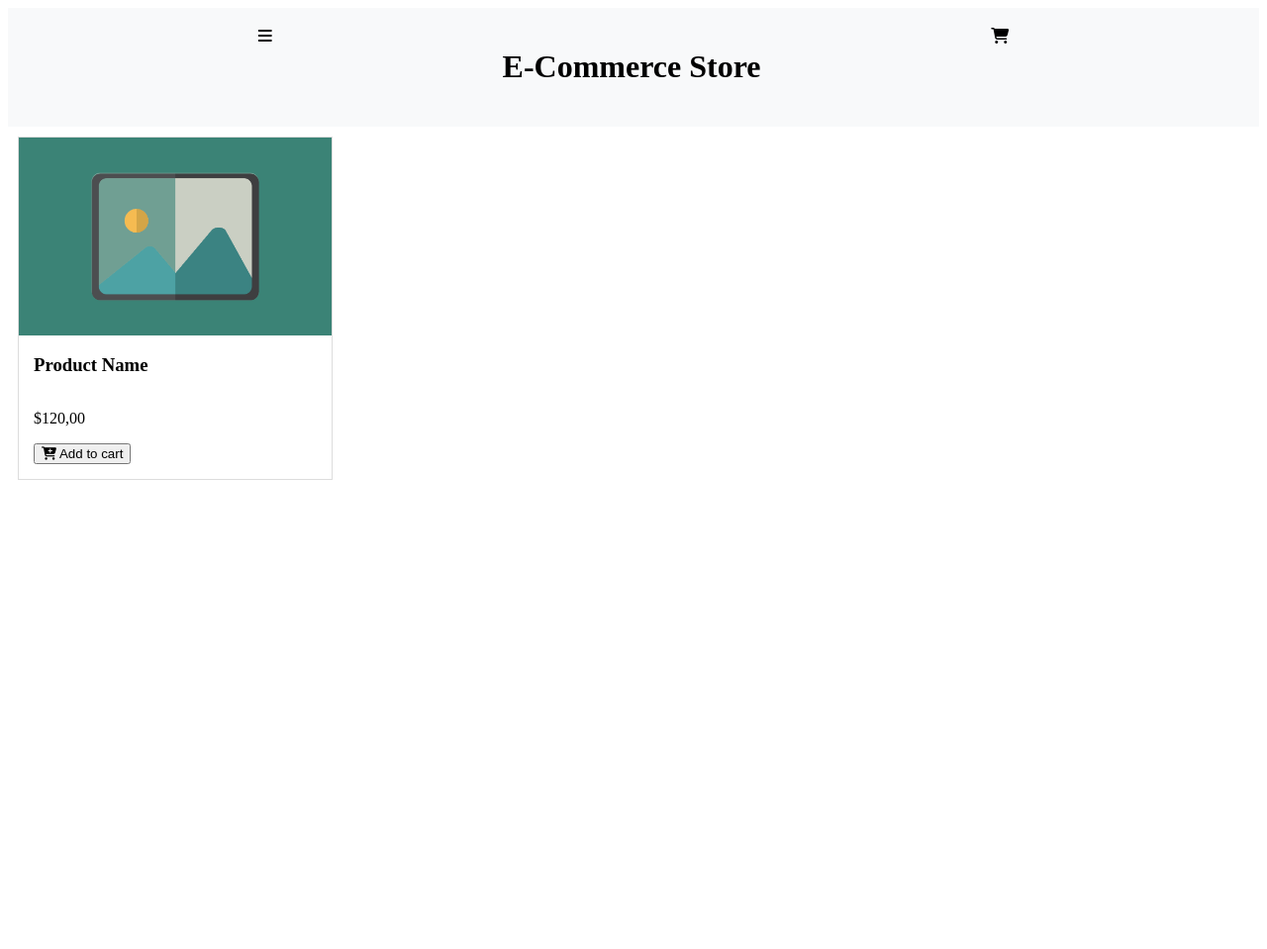
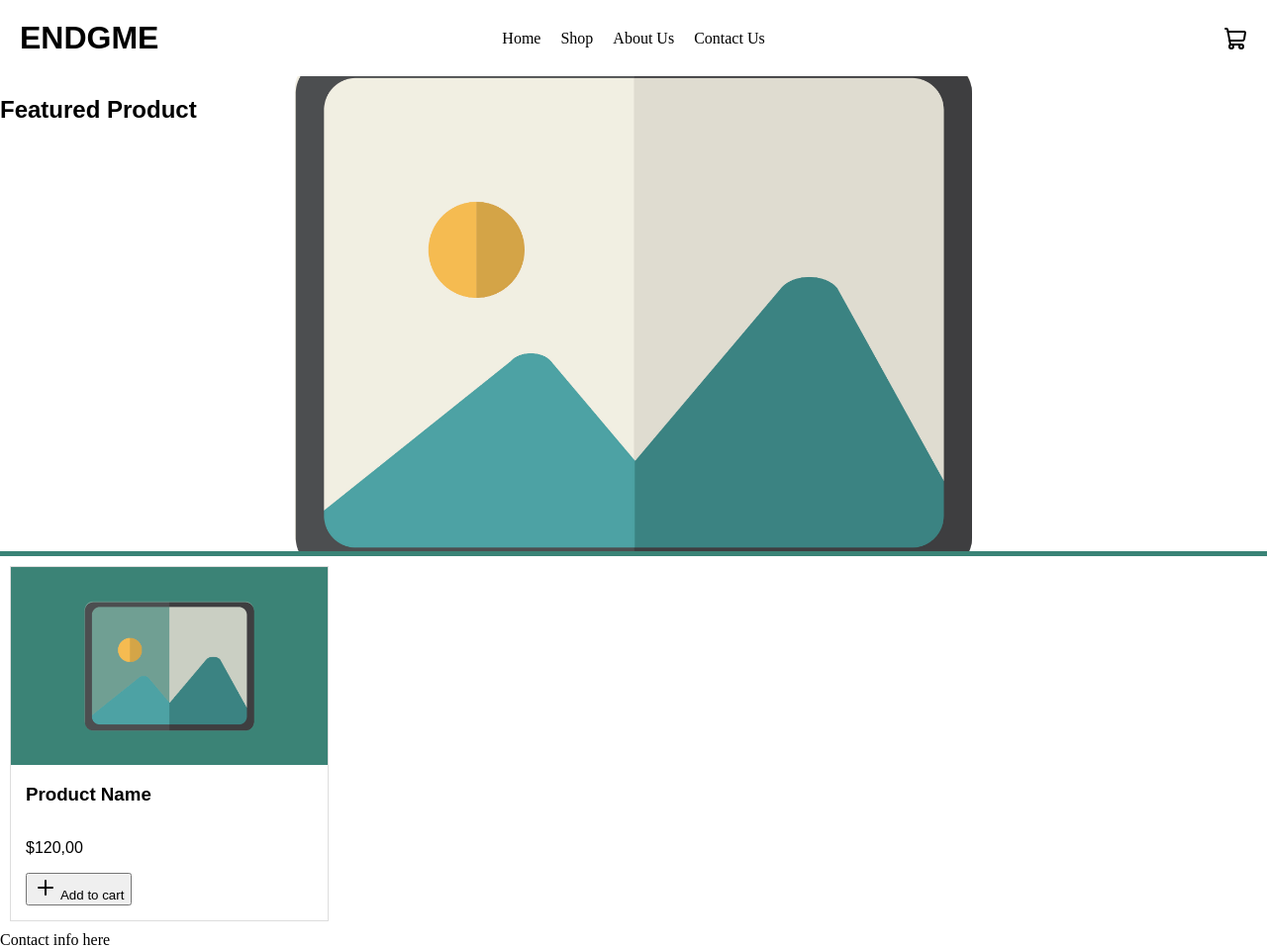
Before and after one commit to Axel-JU/front-end-fundamentals-axel-bjork, a website: page index.html in a window 1280 px wide. Shown: the whole page at 99% size. Before the commit the page ends 800 px from the top, so only its background shows below. Drawn offline with nearby package versions, Linux system fonts and the light colour scheme.

Commit message:
Started on a bit of js and more layout

```diff
--- a/index.html
+++ b/index.html
@@ -4,21 +4,45 @@
     <meta charset="UTF-8" />
     <meta name="viewport" content="width=device-width, initial-scale=1.0" />
     <!-- Script imports -->
-    <script
+    <!-- <script
       src="https://kit.fontawesome.com/dfaa1558af.js"
       crossorigin="anonymous"
-    ></script>
+    ></script> -->
+    <script src="https://unpkg.com/lucide@0.574.0/dist/umd/lucide.js"></script>
+    <script src="https://unpkg.com/lucide@0.574.0"></script>
+
+    <script src="./js/main.js" defer></script>
     <!-- Links -->
     <link rel="stylesheet" href="style/index.css" />
     <title>E-Commerce</title>
   </head>
   <body>
     <header>
-      <i class="fa-solid fa-bars"></i>
-      <h1>E-Commerce Store</h1>
-      <i class="fa-solid fa-cart-shopping"></i>
+      <!-- <i class="fa-solid fa-bars top-bar-icon"></i> -->
+      <h1 href="index.html">ENDGME</h1>
+      <div id="header-menu">
+        <nav>
+          <ul>
+            <li><a href="index.html">Home</a></li>
+            <li><a href="products.html">Shop</a></li>
+            <li><a href="about.html">About Us</a></li>
+            <li><a href="contact.html">Contact Us</a></li>
+          </ul>
+        </nav>
+      </div>
+      <i data-lucide="shopping-cart" class="shopping-cart"></i>
+
+      <!-- <i class="fa-solid fa-cart-shopping top-bar-icon"></i> -->
     </header>
+    <aside>
+      <!-- Next to do is make the cart slide in drawer -->
+    </aside>
     <main>
+      <section id="hero">
+        <div id="hero-content">
+          <h2>Featured Product</h2>
+        </div>
+      </section>
       <section id="product-preview">
         <!-- Product cards will be rendered here -->
         <div class="product-card">
@@ -30,8 +54,8 @@
             <h3>Product Name</h3>
             <p>$120,00</p>
             <div>
-              <button>
-                <i class="fa-solid fa-cart-plus"></i>
+              <button id="add-to-cart-btn">
+                <i data-lucide="plus"></i>
                 Add to cart
               </button>
             </div>
@@ -39,19 +63,9 @@
         </div>
       </section>
     </main>
-    <!-- <menu>
-      Side menu
-      <nav>
-        <ul>
-          <li>All Products</li>
-          <li>Clothes</li>
-          <li>Electronics</li>
-          <li>Furnitures</li>
-          <li>Toys</li>
-          <li>Others</li>
-        </ul>
-      </nav>
-    </menu> -->
-    <footer></footer>
+    <footer>Contact info here</footer>
+    <script>
+      lucide.createIcons();
+    </script>
   </body>
 </html>
--- /dev/null
+++ b/js/main.js
@@ -0,0 +1,16 @@
+document.querySelectorAll("#add-to-cart-btn").forEach((button) => {
+  button.addEventListener("click", addProductToCart);
+});
+
+function addProductToCart() {
+    cart = localStorage.getItem("cart");
+    if (cart !== null) {
+        cart = JSON.parse(cart);
+        cart.items.push("Product Name");
+        localStorage.setItem("cart", JSON.stringify(cart));
+    } else {
+        localStorage.setItem("cart", JSON.stringify({ items: ["Product Name"] }));
+    }
+    alert(`Product added to cart!`);
+    console.log(localStorage.getItem("cart"));
+}
--- /dev/null
+++ b/package.json
@@ -0,0 +1,5 @@
+{
+  "dependencies": {
+    "lucide": "^0.574.0"
+  }
+}
--- a/style/index.css
+++ b/style/index.css
@@ -1,8 +1,39 @@
+/* Universal css */
 header {
-  background-color: #f8f9fa;
+  /* background-color: lightgray; */
+  display: grid;
+  grid-template-columns: 1fr auto 1fr;
+  justify-content: space-between;
+  padding: 20px;
+  margin: 0;
+  align-items: center;
+}
+header ul {
+  list-style: none;
   display: flex;
-  justify-content: space-evenly;
-  padding: 20px;
+  gap: 20px;
+  margin: 0;
+  padding: 0;
+}
+
+header ul li a {
+  cursor: pointer;
+  text-decoration: none;
+  color: black;
+}
+
+header h1 {
+  justify-self: start;
+}
+
+.shopping-cart {
+  justify-self: end;
+}
+
+header nav {
+  justify-self: center;
+  display: flex;
+  gap: 20px;
 }
 
 .product-card {
@@ -42,8 +73,44 @@ header {
   height: 200px;
   overflow: hidden;
 }
+
 .image-container img {
   width: 100%;
   height: 100%;
   object-fit: cover;
 }
+
+.top-bar-icon {
+  font-size: 2rem;
+}
+
+h1 {
+  font-size: 2rem;
+  margin: 0;
+}
+
+h1,
+h2,
+h3,
+p {
+  font-family: sans-serif;
+}
+
+html,
+body {
+  margin: 0;
+  padding: 0;
+}
+
+/* For index.html */
+
+#hero {
+  position: relative;
+  width: 100%;
+  height: 60vh;
+  overflow: hidden;
+  background-image: url(../assets/placeholders/image.jpg);
+  background-size: cover;
+  background-position: center;
+  border-bottom: #3a8376 solid 5px;
+}
```
Also changed, not shown: 2 other files.
